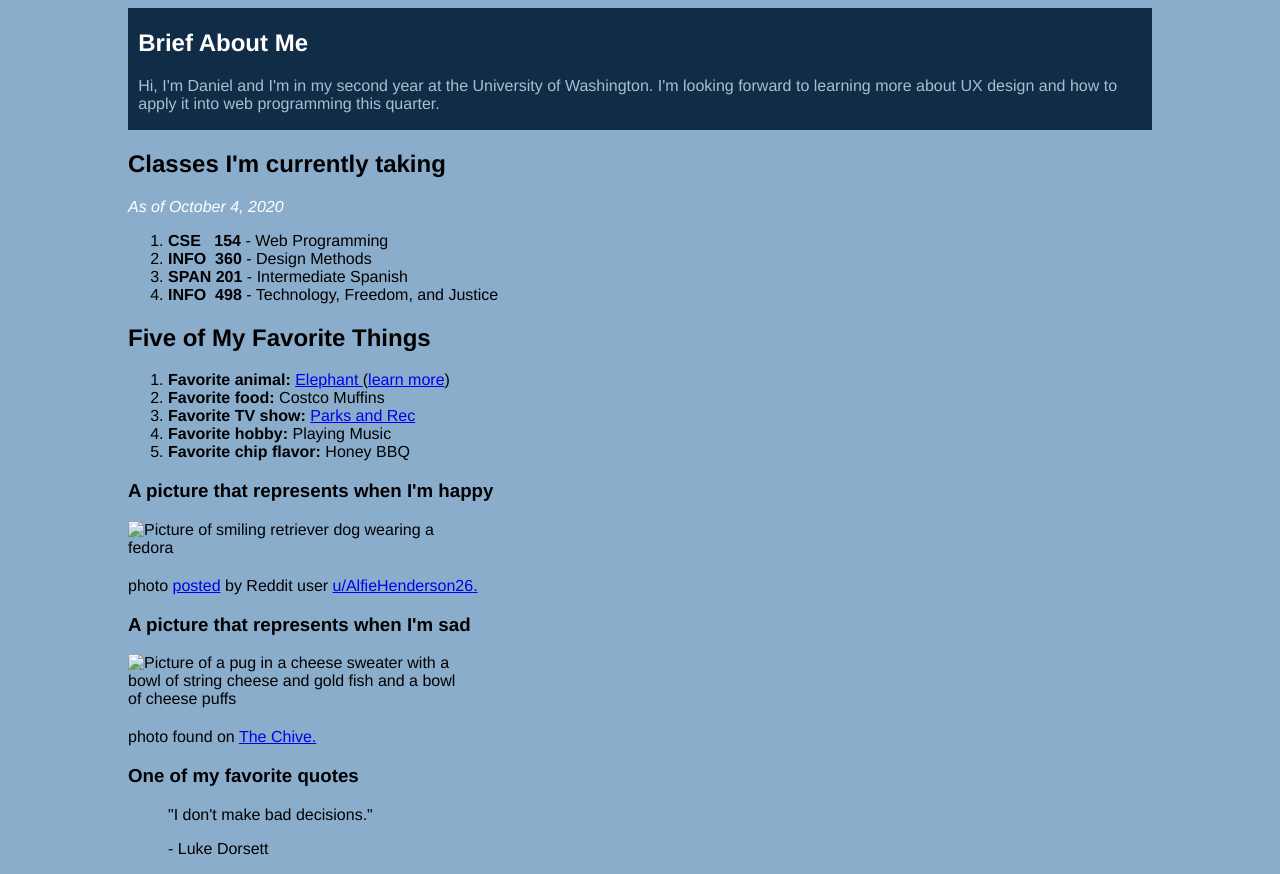
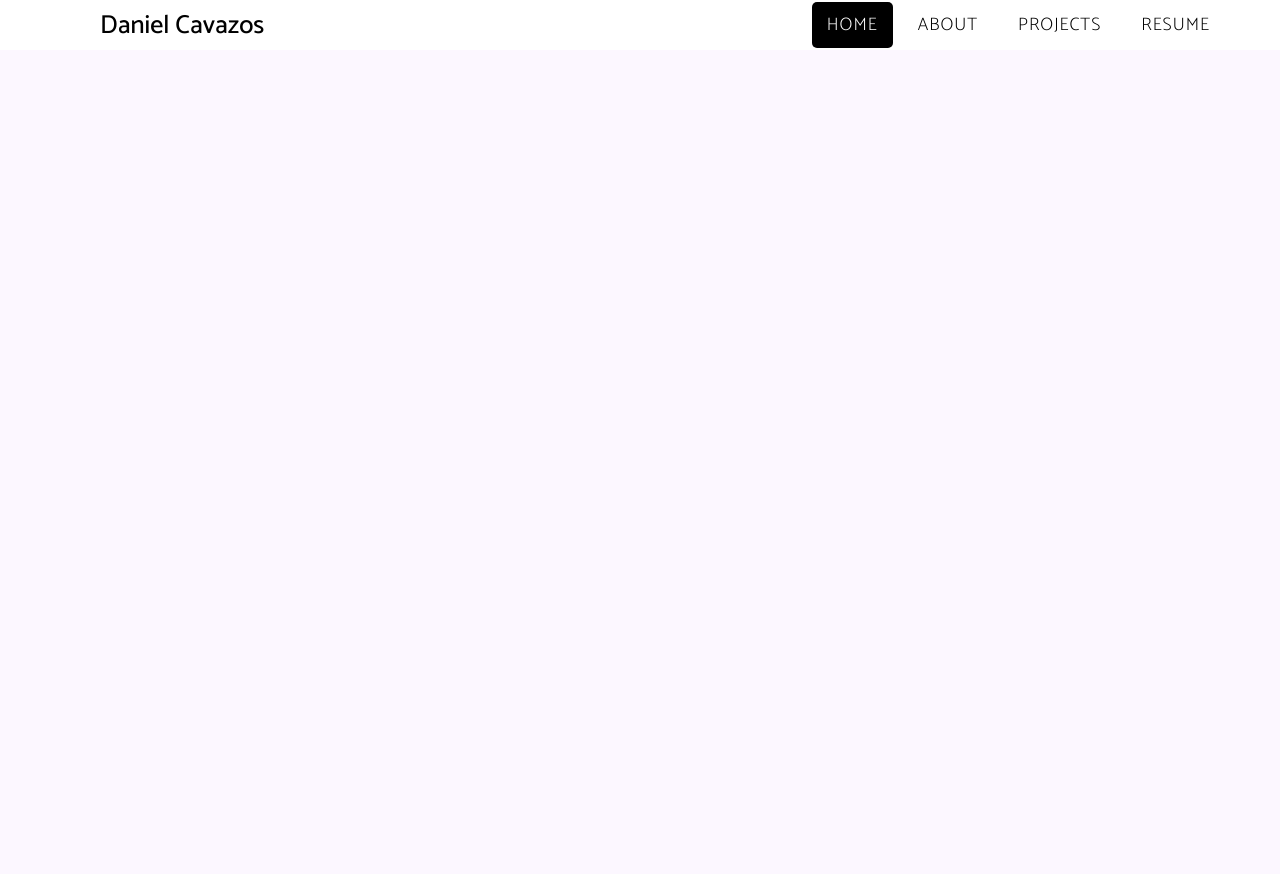
Before and after one commit to cavazd/cavazd.github.io, a plain HTML site: page index.html in a window 1280 px wide. After the commit the page ends 800 px from the top, so only its background shows below. Drawn offline with Linux system fonts and the light colour scheme.

Commit message:
Make nav bar for browser

```diff
--- a/index.html
+++ b/index.html
@@ -1,104 +1,34 @@
 <!DOCTYPE html>
 <!--
-  Directions:
-  - Try viewing the page before you make any changes
-  - Look for all the places it say *** TODO: _____ ***
-  - Remove the *** TODO: _____ *** and follow the instructions. i.e. if it says
-    *** TODO: Give the page a title *** do just that, write a title for the page in place of the
-    todo item. Your final submission should not include any TODO comments
-  -->
+  ***
+  Dev: Daniel Cavazos (cavazd)
+  Date (MM/DD/YYYY): 11/02/2021
 
-<!--
-  ***
-  Dev: Daniel Cavazos
-  Date (MM/DD/YYYY): 10/04/2020
-  Section: AH, Ludvig Liljenberg
-
-  HTML file to create an about me page. Inlcudes infomation such as what classes
-  the dev is taking, their favorite things, pictures to represent a series of
-  emotions, and favorite quotes.
+  HTML file to create the home page for my personal website.
   ***
 -->
 <html lang="en">
   <head>
     <meta charset="utf-8">
     <link rel="stylesheet" href="styles.css">
-    <title>About Me</title>
+    <link href="https://fonts.googleapis.com/css2?family=Catamaran:wght@200;300;400;500&display=swap" rel="stylesheet">
+    <title>Daniel Cavazos</title>
   </head>
   <body>
-    <div id="header">
-      <section>
-        <h1>Brief About Me</h1>
-        <p>
-          Hi, I'm Daniel and I'm in my second year at the University of Washington.
-          I'm looking forward to learning more about UX design and how to apply it
-          into web programming this quarter.
-        </p>
-      </section>
-    </div>
+    <nav>
+      <p class="home-logo">Daniel Cavazos</p>
 
-    <section>
-      <!-- Classes taken by dev as of given date-->
-      <h2>Classes I'm currently taking</h2>
-      <aside><span class="italic">As of October 4, 2020</span></aside>
-      <ol>
-        <li><span class="thick">CSE &nbsp;&nbsp;154</span> - Web Programming</li>
-        <li><span class="thick">INFO &nbsp;360</span> - Design Methods</li>
-        <li><span class="thick">SPAN 201</span> - Intermediate Spanish</li>
-        <li><span class="thick">INFO &nbsp;498</span> - Technology, Freedom, and Justice</li>
-      </ol>
-    </section>
+      <ul>
+        <li><a class="active" href="#">HOME</a></li>
+        <li><a href="#">ABOUT</a></li>
+        <li><a href="#">PROJECTS</a></li>
+        <li><a href="#">RESUME</a></li>
+     </ul>
 
-    <section>
-      <h2>Five of My Favorite Things</h2>
-      <ol>
-        <li><span class="thick">Favorite animal:</span>
-          <a href="https://en.wikipedia.org/wiki/Elephant" target="_blank">
-            Elephant
-          </a>
-          (<a href="elephant.html">learn more</a>)
-        </li>
-        <li><span class="thick">Favorite food:</span> Costco Muffins</li>
-        <li><span class="thick">Favorite TV show:</span>
-          <a href="https://www.imdb.com/title/tt1266020/" target="_blank">
-            Parks and Rec
-          </a>
-        </li>
-        <li><span class="thick">Favorite hobby:</span> Playing Music</li>
-        <li><span class="thick">Favorite chip flavor:</span> Honey BBQ</li>
-      </ol>
-
-      <h3>A picture that represents when I'm happy</h3>
-      <img src="img/happy-doggo.jpg"
-        alt="Picture of smiling retriever dog wearing a fedora"
-        >
-      <p>
-        photo <a href="https://tinyurl.com/y6cwhfqs" target="_blank">posted</a> by Reddit user
-        <a href="https://www.reddit.com/user/AlfieHenderson26/" target="_blank">
-          u/AlfieHenderson26.
-        </a>
-      </p>
-
-      <h3>A picture that represents when I'm sad</h3>
-      <img src="img/sad-dog-in-cheese.jpg"
-        alt="Picture of a pug in a cheese sweater with a bowl of string cheese and gold fish
-          and a bowl of cheese puffs"
-          >
-        <p>photo found on
-          <a href="https://tinyurl.com/y5rsry4c" target="_blank">
-            The Chive.
-          </a>
-        </p>
-
-      <h3>One of my favorite quotes</h3>
-      <article>
-        <blockquote>
-          <p>
-            "I don't make bad decisions."
-          </p>
-          <footer>- Luke Dorsett</footer>
-        </blockquote>
-      </article>
-    </section>
+      <!-- <p class="nav-btns">HOME</p>
+      <p class="nav-btns">ABOUT</p>
+      <p class="nav-btns">PROJECTS</p>
+      <p class="nav-btns">RESUME</p> -->
+    </nav>
   </body>
 </html>
--- a/styles.css
+++ b/styles.css
@@ -1,49 +1,61 @@
 /*
-  Dev: Daniel Cavazos
-  Date (MM/DD/YYYY): 10/04/2020
-  Section: AH, Ludvig Liljenberg
+  Dev: Daniel Cavazos (cavazd)
+  Date (MM/DD/YYYY): 11/02/2021
 
-  CSS file to style the body, images, and headers for about.html and elephant.html.
+  CSS file to style the body, images, and headers for index.html.
 */
 
-/*
-  Note: This body rule set is to get you started
-*/
-body {
-  background-color: rgb(139, 173, 204);
-  font-family: "Helvetica", sans-serif;
-  margin-left: auto;
-  margin-right: auto;
-  width: 80%;
+*{
+  margin: 0;
+  padding: 0;
+  box-sizing: border-box;
 }
 
-img {
-  max-width: 33%;
-  width: 33%;
-  height: auto;
-  overflow: hidden;
+body {
+  background-color: #FCF7FF;
+  font-family: 'Catamaran', sans-serif;
 }
 
-#header {
-  background-color: rgb(17, 44, 70);
-  padding-left: 1%;
-  padding-right: 1%;
-  padding-top: 1px;
-  padding-bottom: 1px;
+nav {
+  display: flex;
+  flex-direction: row;
+  background-color: white;
+  width: 100%;
+  height: 50px;
+  align-items: center;
+  justify-content: space-between;
+  padding: 0 50px 0 100px;
+  flex-wrap: wrap;
 }
 
-#header > section > p {
-  color: rgb(170, 190, 207);
+.home-logo {
+  font-weight: 500;
+  font-size: 26px;
+  padding: 0;
+  margin: 0;
 }
 
-#header, aside, small {
+
+nav ul{
+  display: flex;
+  flex-wrap: wrap;
+  list-style: none;
+}
+nav ul li{
+  margin: 0 5px;
+}
+nav ul li a{
+  color: black;
+  padding: 8px 15px;
+  border-radius: 5px;
+  letter-spacing: 1px;
+  text-decoration: none;
+  font-size: 18px;
+  font-weight: 200;
+  transition: all 0.3s ease;
+}
+nav ul li a.active,
+nav ul li a:hover{
   color: white;
+  background: black;
 }
-
-.thick {
-  font-weight: bold;
-}
-
-.italic {
-  font-style: italic;
-}
```
